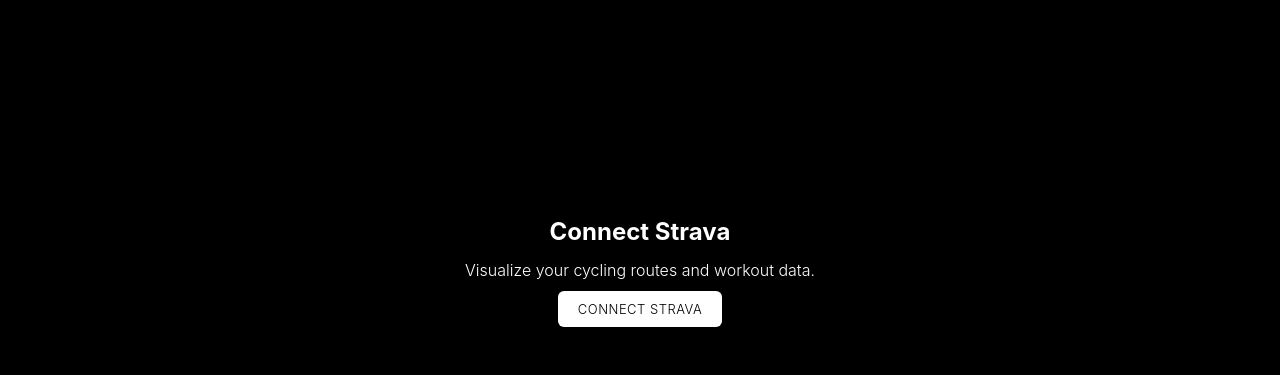
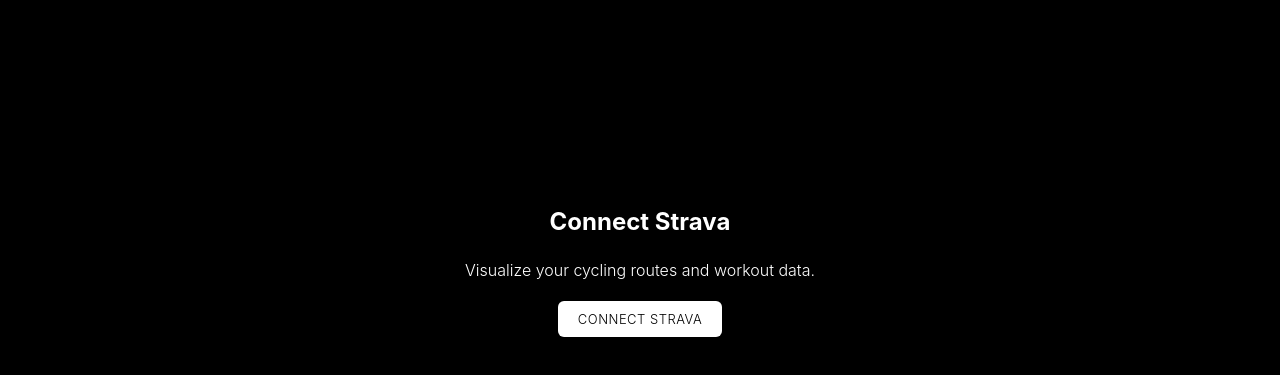
Before and after one commit to d5zn/5zn-web, a website: page index.html in a window 1280 px wide. Shown: the part 71-446 px from the top of the page. Drawn offline with Linux system fonts and the light colour scheme.

Commit message:
Increase spacing between description and Connect Strava button
Changes:
- Changed gap from 10px to 20px in .state-card
- Increases spacing between description text and Connect Strava button
- Better visual separation between elements

Connect Strava button now has proper 20px spacing from description

```diff
--- a/styles-5zn.css
+++ b/styles-5zn.css
@@ -419,7 +419,7 @@
     display: flex;
     flex-direction: column;
     align-items: center;
-    gap: 10px; /* Уменьшили отступ между заголовком и подписью */
+    gap: 20px; /* Увеличили отступ между элементами до 20px */
     padding: 40px;
     text-align: center;
 }
```
